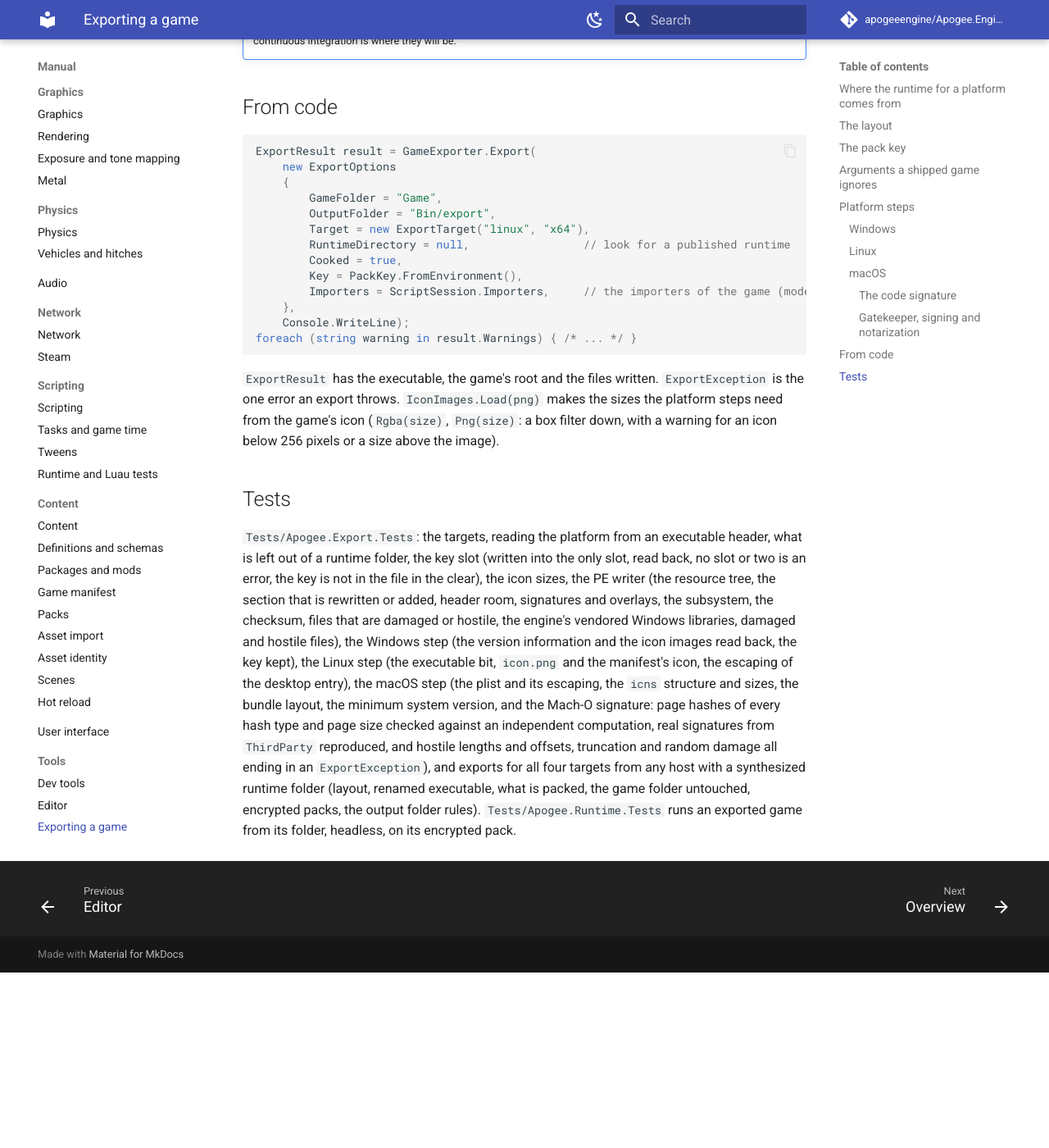
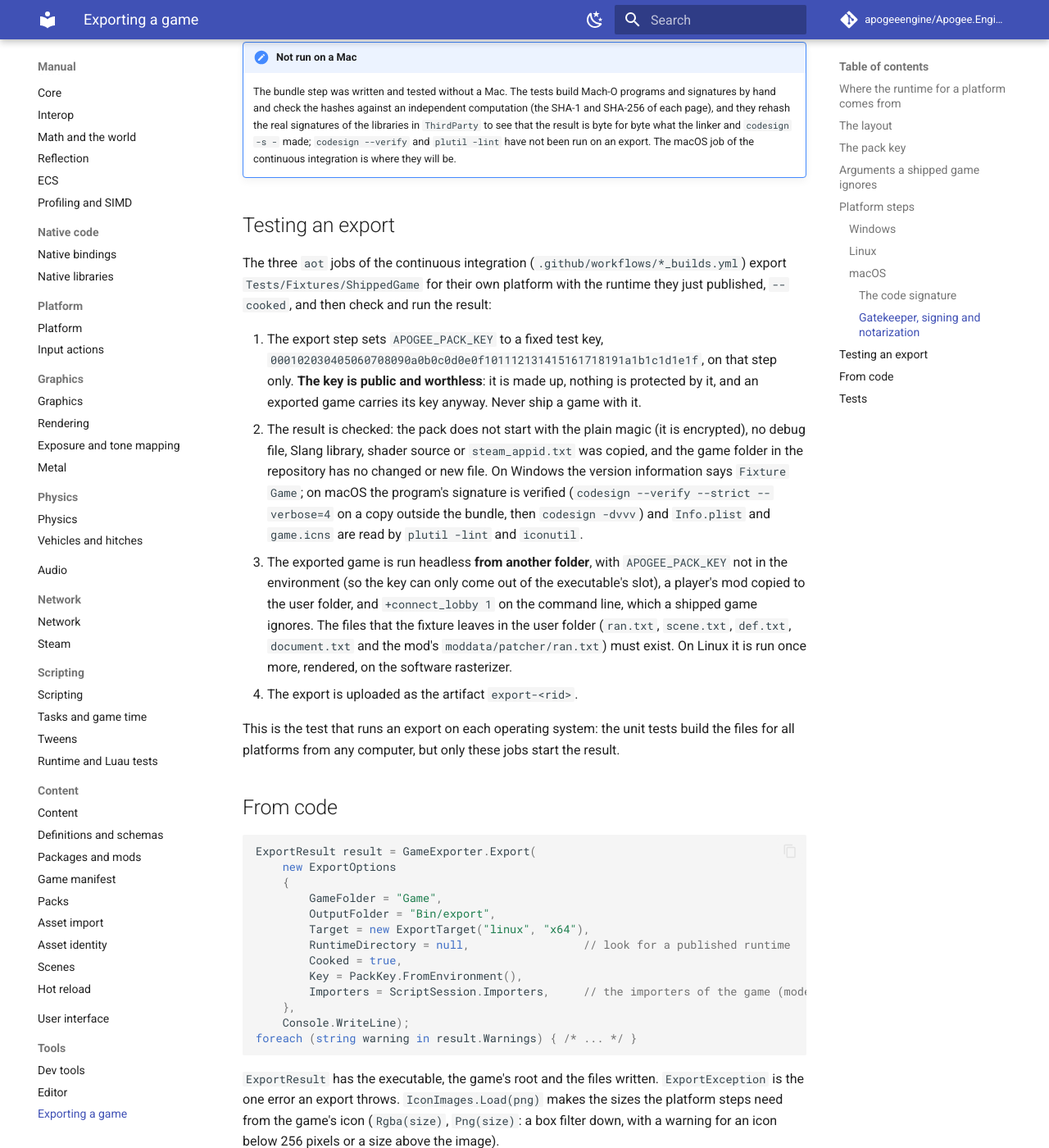
Before and after one commit to apogeeengine/Apogee.Engine, an MkDocs documentation site: the page built from Docs/manual/tools/export.md, in a window 1280 px wide and 1400 px high, scrolled down 9592 px. Shown: the whole window at 82% size. Built offline with MkDocs 1.6.1 and Material for MkDocs 9.7.7, drawn with Linux system fonts in a browser that asks for light colours; comment, search, counter and statistics services are not loaded; before the commit the page ends 10778 px from its top, so only the background shows below that; some of the changed text lies outside the part shown.

Commit message:
docs(export): describe the CI export test and its public test key
Signed-off-by: lheintzmann1 <lheintzmann1@disroot.org>

````diff
--- a/Docs/manual/tools/export.md
+++ b/Docs/manual/tools/export.md
@@ -37,6 +37,9 @@ export copies from such a folder. It reads the header of the program in it (PE,
 So exporting for the machine you are on needs nothing but `./build.sh aot`; exporting for another platform needs a runtime published there (or downloaded from CI) and `--runtime`. A macOS runtime has to
 be a thin binary for one processor, not a universal one. Left out of the copy: debug files (`*.pdb`, `*.dbg`, `*.dSYM`), import libraries (`*.lib`, `*.exp`), the Slang compiler's libraries and the shader
 sources (`Shaders/*.slang`; the compiled `Shaders/imported` stays: a shipped game never loads the compiler), `steam_appid.txt`, and the runtime folder's own `game.xml` and `data/`.
+
+The continuous integration publishes the runtime of each platform it builds (`apogee-linux-x64`, `apogee-win-x64`, `apogee-osx-arm64`, `apogee-osx-x64`) as a workflow artifact for 14 days: download one,
+unzip it (an archive does not keep the executable bit; the export sets it on the program it writes), and pass the folder with `--runtime`. This is how to export for Windows or macOS without a computer of that kind.
 
 ## The layout
 
@@ -246,6 +249,23 @@ What it does **not** do:
     page), and they rehash the real signatures of the libraries in `ThirdParty` to see that the result is byte for byte what the linker and `codesign -s -` made; `codesign --verify` and `plutil -lint` have not been run on an
     export. The macOS job of the continuous integration is where they will be.
 
+## Testing an export
+
+The three `aot` jobs of the continuous integration (`.github/workflows/*_builds.yml`) export `Tests/Fixtures/ShippedGame` for their own platform with the runtime they just published, `--cooked`, and then
+check and run the result:
+
+1. The export step sets `APOGEE_PACK_KEY` to a fixed test key, `000102030405060708090a0b0c0d0e0f101112131415161718191a1b1c1d1e1f`, on that step only. **The key is public and worthless**: it is made
+   up, nothing is protected by it, and an exported game carries its key anyway. Never ship a game with it.
+2. The result is checked: the pack does not start with the plain magic (it is encrypted), no debug file, Slang library, shader source or `steam_appid.txt` was copied, and the game folder in the
+   repository has no changed or new file. On Windows the version information says `Fixture Game`; on macOS the program's signature is verified (`codesign --verify --strict --verbose=4` on a copy
+   outside the bundle, then `codesign -dvvv`) and `Info.plist` and `game.icns` are read by `plutil -lint` and `iconutil`.
+3. The exported game is run headless **from another folder**, with `APOGEE_PACK_KEY` not in the environment (so the key can only come out of the executable's slot), a player's mod copied to the user
+   folder, and `+connect_lobby 1` on the command line, which a shipped game ignores. The files that the fixture leaves in the user folder (`ran.txt`, `scene.txt`, `def.txt`, `document.txt` and the mod's
+   `moddata/patcher/ran.txt`) must exist. On Linux it is run once more, rendered, on the software rasterizer.
+4. The export is uploaded as the artifact `export-<rid>`.
+
+This is the test that runs an export on each operating system: the unit tests build the files for all platforms from any computer, but only these jobs start the result.
+
 ## From code
 
 ```csharp
````
Also changed, not shown: Docs/manual/content/packs.md (+2 -2 lines), 1 other file.
